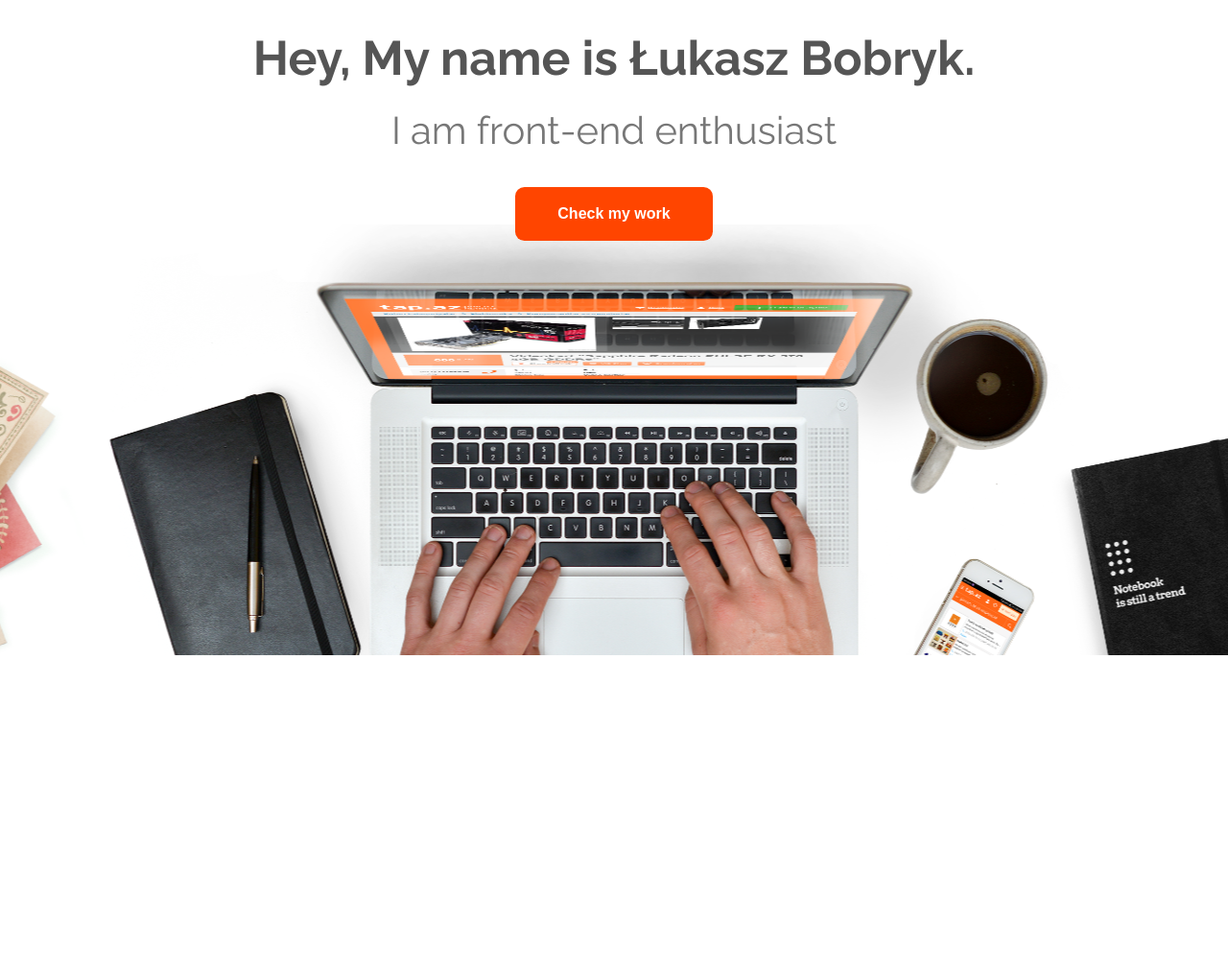
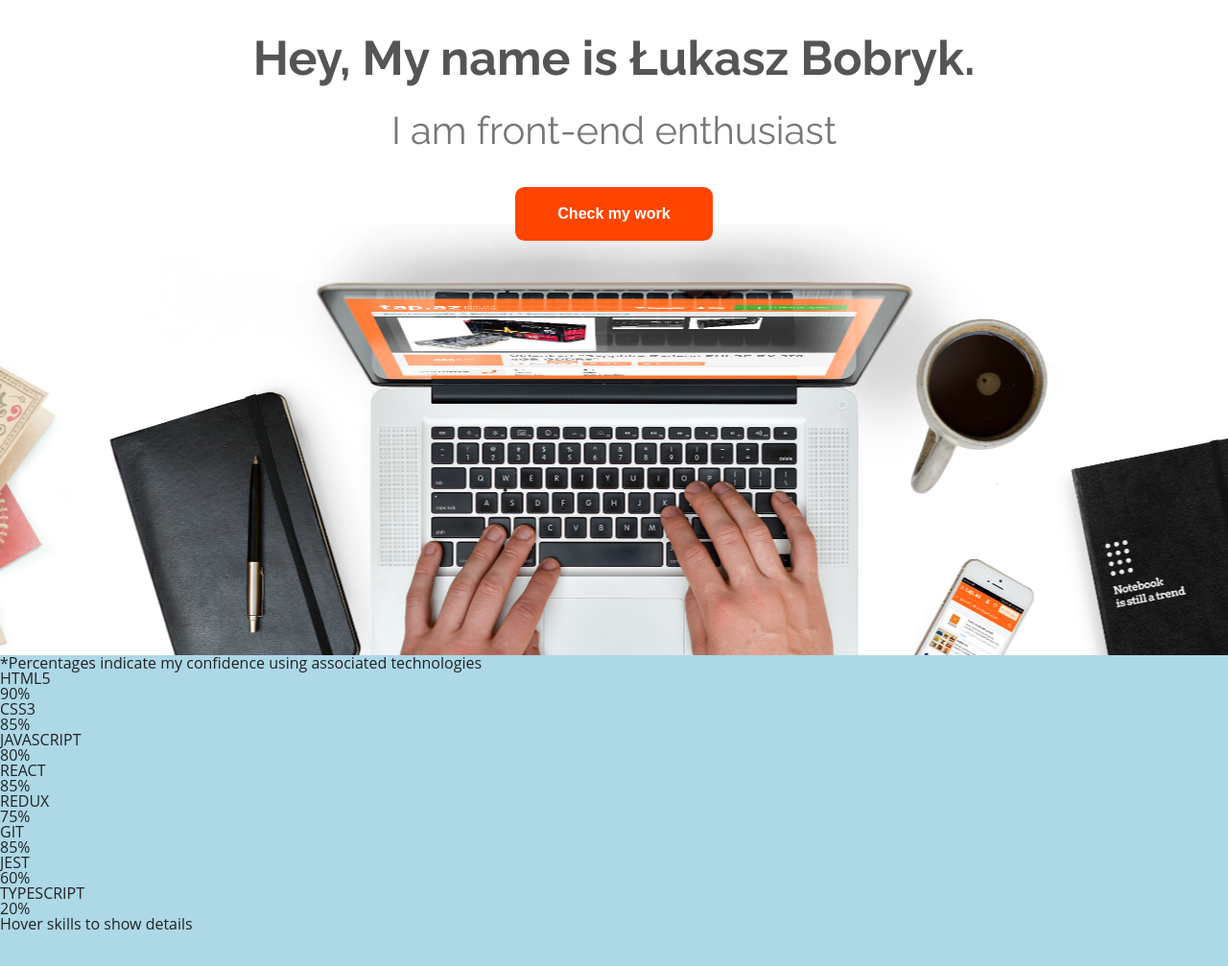
Before and after one commit to bobik114/portfolio, a website: page index.html in a window 1280 px wide. Shown: the part 117-1124 px from the top of the page at 96% size. Before the commit the page ends 800 px from the top, so only its background shows below. Drawn offline with Linux system fonts and the light colour scheme.

```diff
--- a/index.html
+++ b/index.html
@@ -14,7 +14,7 @@
             </div>
             <ul class="nav-list">
                 <li class="nav-list__item"><a href="#">HOME</a></li>
-                <li class="nav-list__item"><a href="#">ABOUT</a></li>
+                <li class="nav-list__item"><a href="#about">ABOUT</a></li>
                 <li class="nav-list__item"><a href="#">PROJECTS</a></li>
                 <li class="nav-list__item"><a href="#">CONTACT</a></li>
             </ul>
@@ -24,9 +24,101 @@
         <div class="header-text">
             <h1>Hey, My name is Łukasz Bobryk.</h1>
             <h2>I am front-end enthusiast</h2>
-            <button class="btn third" href="www.google.pl">Check my work</button>
+            <button class="btn third">Check my work</button>
         </div>
         <div class="header-image"></div>
     </header>
+    <section id="about">
+        <div class="about__skills-wrapper">
+            <p class="about__skills-percentage-info">
+              *Percentages indicate my confidence using associated technologies
+            </p>
+            <div class="about__skills">
+              <div class="about__skill-bar">
+                <div class="about__skill-bar--skill-name">HTML5</div>
+                <div class="about__skill-bar--percentage-outer">
+                  <div
+                    class="about__skill-bar--percentage-inner about__skill-bar--percentage-inner--html"
+                  >
+                    90%
+                  </div>
+                </div>
+              </div>
+              <div class="about__skill-bar">
+                <div class="about__skill-bar--skill-name">CSS3</div>
+                <div class="about__skill-bar--percentage-outer">
+                  <div
+                    class="about__skill-bar--percentage-inner about__skill-bar--percentage-inner--css"
+                  >
+                    85%
+                  </div>
+                </div>
+              </div>
+              <div class="about__skill-bar">
+                <div class="about__skill-bar--skill-name">JAVASCRIPT</div>
+                <div class="about__skill-bar--percentage-outer">
+                  <div
+                    class="about__skill-bar--percentage-inner about__skill-bar--percentage-inner--js"
+                  >
+                    80%
+                  </div>
+                </div>
+              </div>
+              <div class="about__skill-bar">
+                <div class="about__skill-bar--skill-name">REACT</div>
+                <div class="about__skill-bar--percentage-outer">
+                  <div
+                    class="about__skill-bar--percentage-inner about__skill-bar--percentage-inner--react"
+                  >
+                    85%
+                  </div>
+                </div>
+              </div>
+              <div class="about__skill-bar">
+                <div class="about__skill-bar--skill-name">REDUX</div>
+                <div class="about__skill-bar--percentage-outer">
+                  <div
+                    class="about__skill-bar--percentage-inner about__skill-bar--percentage-inner--redux"
+                  >
+                    75%
+                  </div>
+                </div>
+              </div>
+              <div class="about__skill-bar">
+                <div class="about__skill-bar--skill-name">GIT</div>
+                <div class="about__skill-bar--percentage-outer">
+                  <div
+                    class="about__skill-bar--percentage-inner about__skill-bar--percentage-inner--git"
+                  >
+                    85%
+                  </div>
+                </div>
+              </div>
+              <div class="about__skill-bar">
+                <div class="about__skill-bar--skill-name">JEST</div>
+                <div class="about__skill-bar--percentage-outer">
+                  <div
+                    class="about__skill-bar--percentage-inner about__skill-bar--percentage-inner--jest"
+                  >
+                    60%
+                  </div>
+                </div>
+              </div>
+              <div class="about__skill-bar">
+                <div class="about__skill-bar--skill-name">TYPESCRIPT</div>
+                <div class="about__skill-bar--percentage-outer">
+                  <div
+                    class="about__skill-bar--percentage-inner about__skill-bar--percentage-inner--typescript"
+                  >
+                    20%
+                  </div>
+                </div>
+              </div>
+            </div>
+            <div class="about__skills__description">
+              Hover skills to show details
+            </div>
+        </div>
+    </section>
 </body>
 </html>
--- /dev/null
+++ b/src/scss/about.scss
@@ -0,0 +1,4 @@
+#about {
+    height: 100vh;
+    background-color: lightblue;
+}
--- a/src/scss/navbar.scss
+++ b/src/scss/navbar.scss
@@ -1,5 +1,6 @@
 .navbar {
     position: fixed;
+    background-color: #fff;
     width: 100vw;
     box-shadow: 0 4px 8px 0px lightgray;
     .navbar__container {
--- a/src/scss/style.scss
+++ b/src/scss/style.scss
@@ -1,6 +1,7 @@
 @import './reset';
 @import './navbar';
 @import './header';
+@import './about';
 
 @import url('https://fonts.googleapis.com/css2?family=Cinzel&family=Raleway:wght@400;700&display=swap');
 
@@ -8,4 +9,5 @@
     margin: 0;
     font-family: 'Open Sans';
     position: relative;
+    scroll-behavior: smooth;
 }
```
Also changed, not shown: css/style.css.
